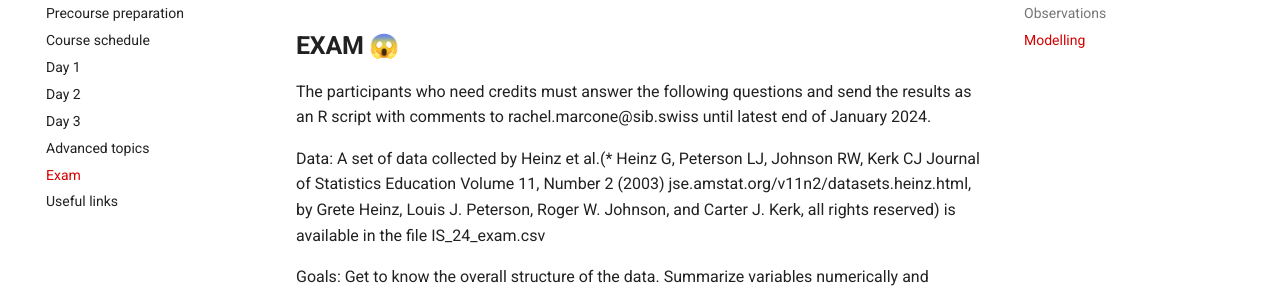
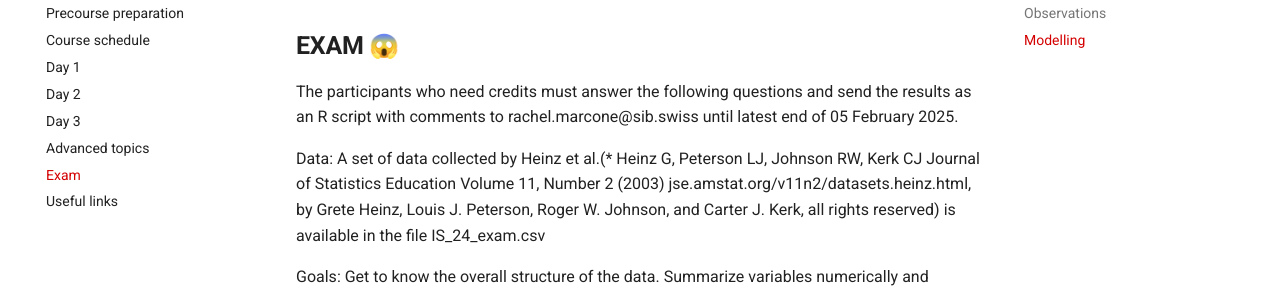
Before and after one commit to sib-swiss/Introduction-to-statistics-with-R, an MkDocs documentation site: the page built from docs/exam.md, in a window 1280 px wide and 1316 px high. Shown: the part 152-446 px from the top of the window. Built offline with MkDocs 1.6.1 and Material for MkDocs 9.7.7, drawn with Linux system fonts in a browser that asks for light colours; emoji names are drawn with the system emoji font; comment, search, counter and statistics services are not loaded.

Commit message:
change_2025

```diff
--- a/docs/exam.md
+++ b/docs/exam.md
@@ -1,6 +1,6 @@
 ## **EXAM** :scream:
 
-The participants who need credits must answer the following questions and send the results as an R script with comments to rachel.marcone@sib.swiss until latest end of January 2024.
+The participants who need credits must answer the following questions and send the results as an R script with comments to rachel.marcone@sib.swiss until latest end of 05 February 2025.
 
 Data: A set of data collected by Heinz et al.(* Heinz G, Peterson LJ, Johnson RW, Kerk CJ Journal of Statistics Education Volume 11, Number 2 (2003)
 jse.amstat.org/v11n2/datasets.heinz.html, by Grete Heinz, Louis J. Peterson, Roger W. Johnson, and Carter J. Kerk, all rights reserved) is available in the file IS_24_exam.csv
```
